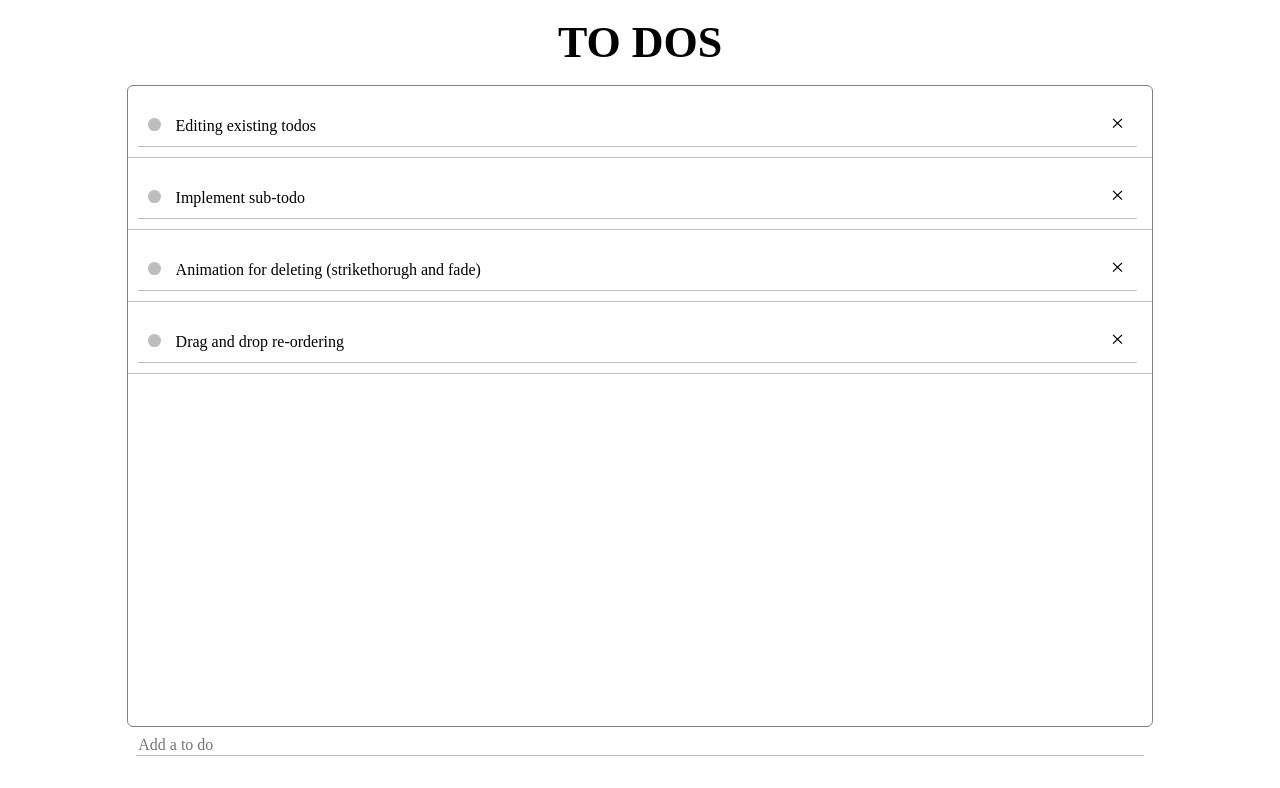
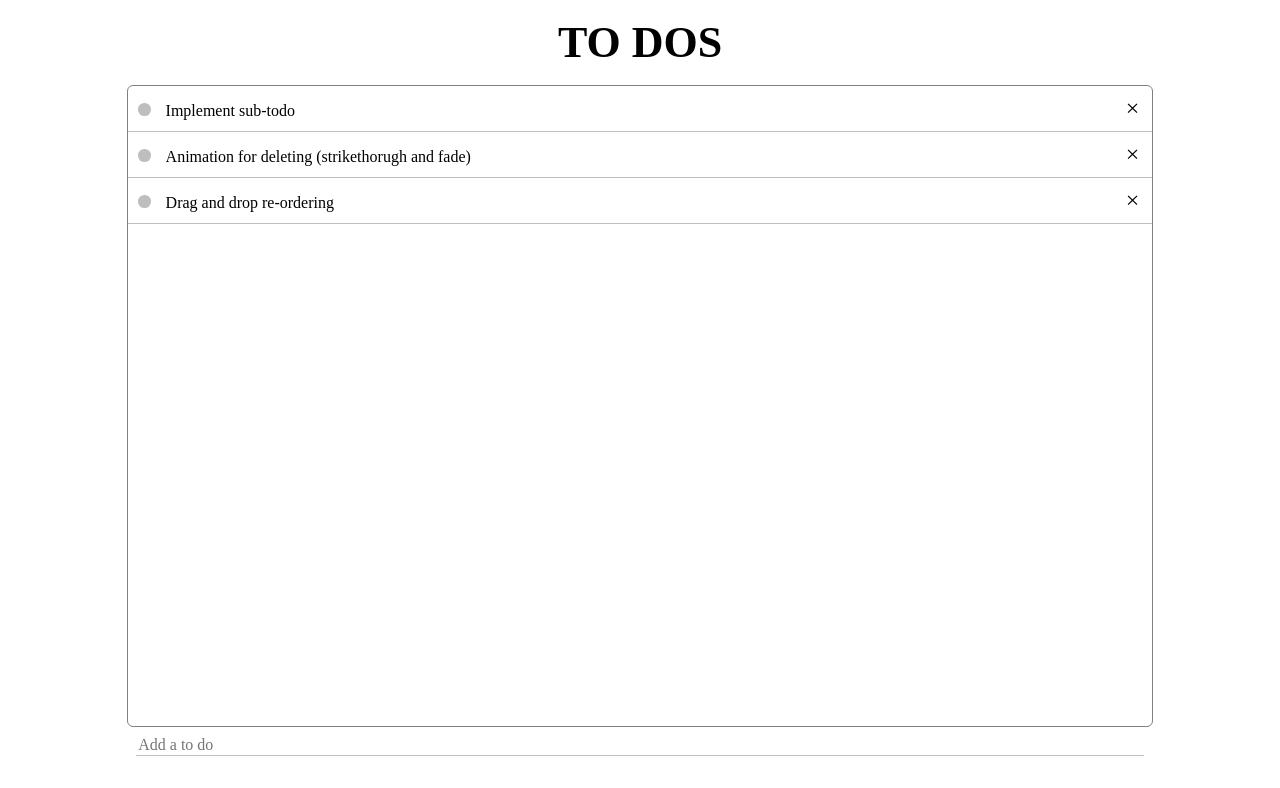
Before and after one commit to tootboi/React-ToDoApp, a React (Create React App) app: page / in a window 1280 px wide. Shown: the top 788 px of the page. Built offline with nearby package versions, Linux system fonts and the light colour scheme.

Commit message:
fixed bug with deleting and refactored code

```diff
--- a/src/AddTodo.js
+++ b/src/AddTodo.js
@@ -2,11 +2,13 @@ import React, { Component } from 'react';
 
 class AddTodo extends Component {
     state = {
-        content: ''
+        content: '',
+        id: ''
     }
     handleChange = (e) => {
         this.setState({
-            content: e.target.value
+            content: e.target.value,
+            id: Date.now()
         })
     }
     handleSubmit = (e) => {
--- a/src/App.js
+++ b/src/App.js
@@ -1,20 +1,26 @@
 import React, { Component } from 'react';
-import Todos from './Todos';
+import Todo from './Todo';
 import AddTodo from './AddTodo';
 import './App.css';
 
 class App extends Component {
-  state = {
-    todos: [
-      {content: "Editing existing todos"},
-      {content: "Implement sub-todo"},
-      {content: "Animation for deleting (strikethorugh and fade)"},
-      {content: "Drag and drop re-ordering"},
-    ]
+  constructor(props) {
+    super(props)
+    this.state = {
+      todos: [
+        {content: "Implement sub-todo", id:"unique2"},
+        {content: "Animation for deleting (strikethorugh and fade)", id:"unique3"},
+        {content: "Drag and drop re-ordering", id:"unique4"},
+      ]
+    }
+    this.deleteTodo = this.deleteTodo.bind(this)
+    this.addTodo = this.addTodo.bind(this)
+    this.editTodo = this.editTodo.bind(this)
   }
-  deleteTodo = (index) => {
-    const todos = this.state.todos.filter(function(todo, i) {
-      return i !== index
+
+  deleteTodo = (deleteId) => {
+    const todos = this.state.todos.filter(todo => {
+      return todo.id !== deleteId
     });
     this.setState({
       todos: todos
@@ -26,10 +32,14 @@ class App extends Component {
       todos: todos
     })
   }
-  editTodo = (todo, index) => {
-    console.log(this.state.todos[index])
-    const newTodos = this.state.todos.slice()
-    newTodos[index] = {content: todo}
+  editTodo = (newContent, editId) => {
+    const newTodos = this.state.todos.map(todo => {
+      if(todo.id === editId) {
+        return todo = {content: newContent, id: todo.id}
+      } else {
+        return todo
+      }
+    })
     this.setState({
       todos: newTodos
     })
@@ -40,7 +50,13 @@ class App extends Component {
       <div className="todoApp">
         <h1>To dos</h1>
         <div className="container">
-          <Todos todos={this.state.todos} deleteTodo={this.deleteTodo} editTodo={this.editTodo}/>
+          {this.state.todos.length ? (
+            this.state.todos.map(todo => (
+              <Todo key={todo.id} todo={todo.content} id={todo.id} deleteTodo={this.deleteTodo} editTodo={this.editTodo}/>
+            ))
+          ) : (
+            <div className='todo center'>/ / /</div>
+          )}
         </div>
         <AddTodo addTodo={this.addTodo}/>
       </div>
--- a/src/EditTodo.js
+++ b/src/Todo.js
@@ -2,24 +2,16 @@ import React, { Component } from 'react';
 
 class EditTodo extends Component {
     state = {
-        content: this.props.todo.content
+        content: this.props.todo
     }
     handleChange = (e) => {
-        this.props.editTodo(e.target.value, this.props.index)
+        this.props.editTodo(e.target.value, this.props.id)
         this.setState({
             content: e.target.value
         })
     }
     handleClick = (e) => {
-        this.setState({
-            content: this.props.todo.content
-        })
-        this.props.deleteTodo(this.props.index)
-    }
-    componentDidUpdate() {
-        this.state.content = this.props.todo.content
-        console.log(this.state.content, this.props.todo.content)
-
+        this.props.deleteTodo(this.props.id)
     }
 
     render() {
--- a/src/Todos.js
+++ /dev/null
@@ -1,23 +0,0 @@
-import React from 'react';
-import EditTodo from './EditTodo';
-
-function Todos({todos, deleteTodo, editTodo}) {
-    const todoList = todos.length ? (
-        todos.map(function(todo, index) {
-            return (
-                <div className="todo" key={index}>
-                    <EditTodo todo={todo} index={index} deleteTodo={deleteTodo} editTodo={editTodo}/>
-                </div>
-            )
-        })
-    ) : (
-        <div className='todo center'>/ / /</div>
-    )
-    return (
-        <div className="">
-            {todoList}
-        </div>
-    )
-}
-
-export default Todos;
```
